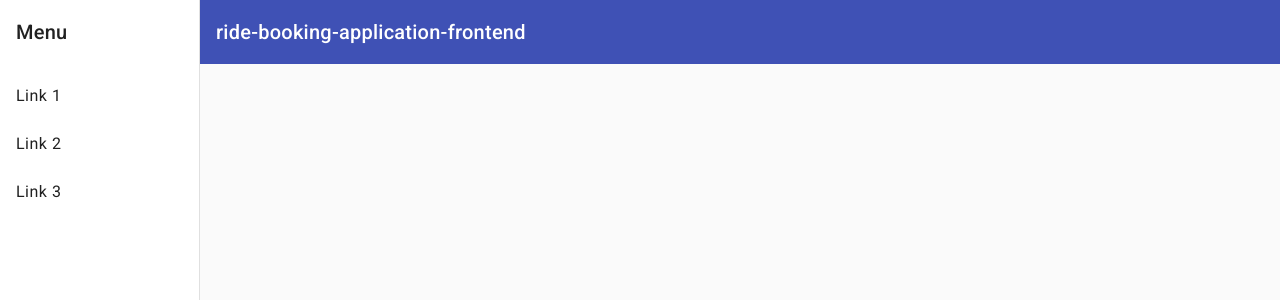
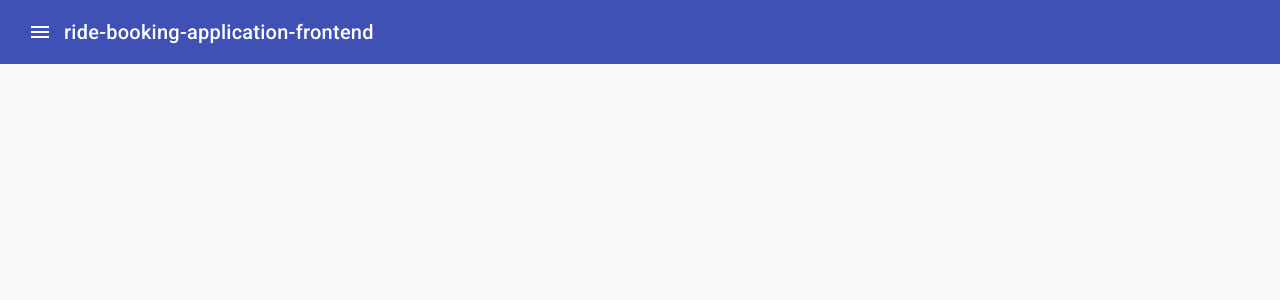
Before and after one commit to ashimaakash03/ride-booking-application, an Angular app in the folder ride-booking-application-frontend/: page / in a window 1280 px wide. Shown: the top 300 px of the page. Built offline with nearby package versions, Linux system fonts and the light colour scheme.

Commit message:
modified sidenav animation

```diff
--- a/ride-booking-application-frontend/src/app/components/header/header.component.html
+++ b/ride-booking-application-frontend/src/app/components/header/header.component.html
@@ -1,8 +1,9 @@
 <mat-sidenav-container class="sidenav-container">
-    <mat-sidenav #drawer [attr.role]="(isHandset$ | async) ? 'dialog' : 'navigation'" [mode]="(isHandset$ | async) ? 'over' : 'side'"
-                 [opened]="(isHandset$ | async) === false"
+    <mat-sidenav #drawer [attr.role]="(isHandset$ | async) ? 'dialog' : 'navigation'"
                  class="sidenav"
-                 fixedInViewport>
+                 fixedInViewport
+                 mode="side"
+                 opened="false">
         <mat-toolbar>Menu</mat-toolbar>
         <mat-nav-list>
             <a href="#" mat-list-item>Link 1</a>
@@ -14,7 +15,6 @@
         <mat-toolbar color="primary">
             <button
                     (click)="drawer.toggle()"
-                    *ngIf="isHandset$ | async"
                     aria-label="Toggle sidenav"
                     mat-icon-button
                     type="button">
```
